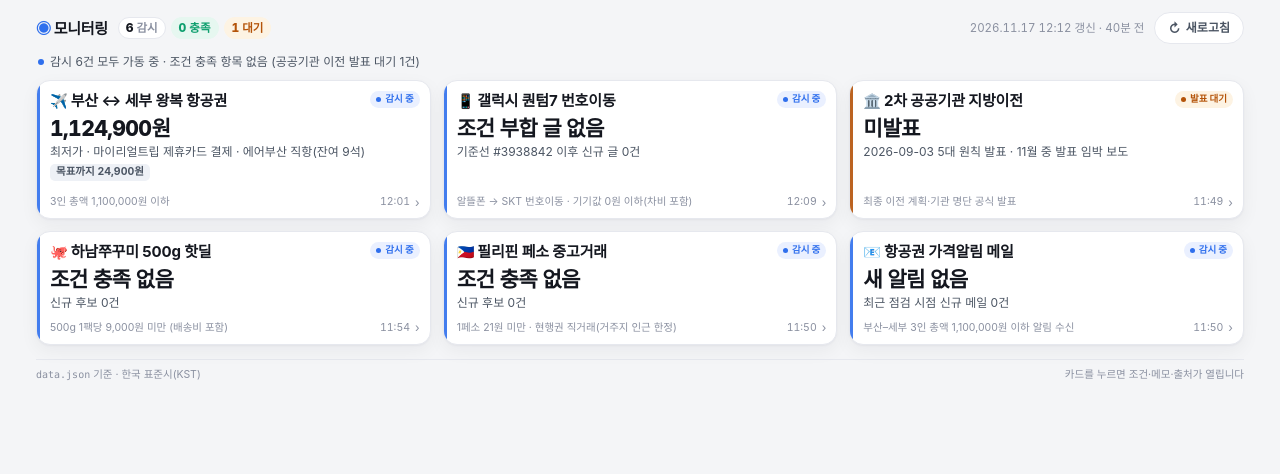
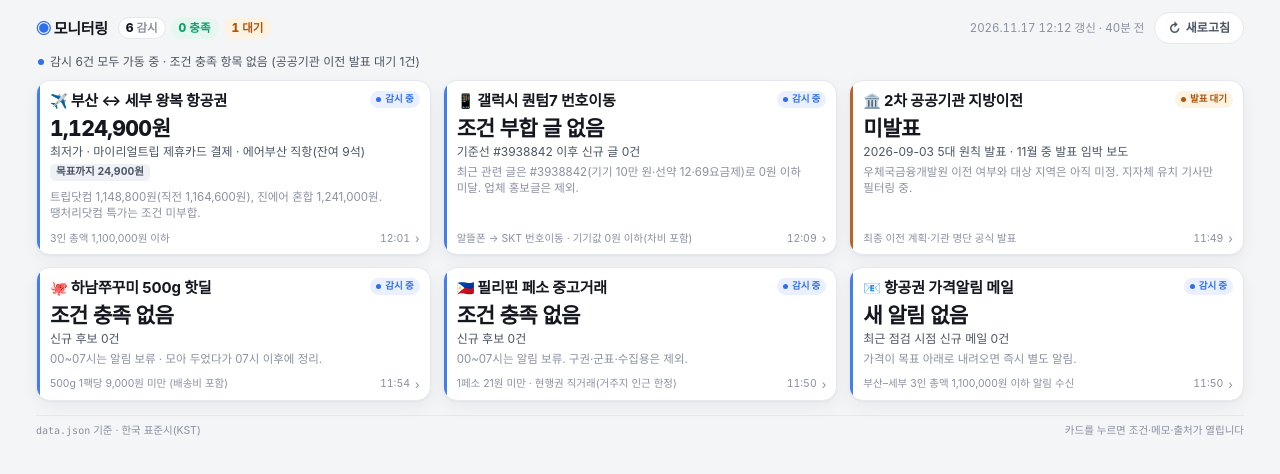
Before and after one commit to dino790/dino790.github.io, a plain HTML site: page index.html in a window 1280 px wide. Drawn offline with Linux system fonts and the light colour scheme.

Commit message:
Uniform mobile row heights; show note line on desktop cards

```diff
--- a/index.html
+++ b/index.html
@@ -170,13 +170,14 @@
     flex: 0 0 auto;
     display: grid;
     grid-template-columns: repeat(2, minmax(0, 1fr));
-    grid-auto-rows: auto;
+    grid-auto-rows: minmax(176px, auto);
     align-content: start;
     gap: 8px;
   }
   @media (min-width: 760px) {
     .grid {
       grid-template-columns: repeat(3, minmax(0, 1fr));
+      grid-auto-rows: auto;
       gap: 12px;
     }
     .wrap { gap: 10px; padding: calc(12px + env(safe-area-inset-top)) calc(16px + env(safe-area-inset-right)) calc(12px + env(safe-area-inset-bottom)) calc(16px + env(safe-area-inset-left)); }
@@ -339,6 +340,22 @@
   .card-foot .cond { flex: 1 1 auto; min-width: 0; overflow: hidden; text-overflow: ellipsis; white-space: nowrap; }
   .card-foot time { flex: none; font-variant-numeric: tabular-nums; }
   .more-hint { flex: none; font-size: 12px; line-height: 1; color: var(--muted); }
+
+  /* 넓은 화면에서만 메모 한 줄까지 표면에 노출 (좁은 화면은 상세 시트에서) */
+  .note { display: none; }
+  @media (min-width: 760px) {
+    .note {
+      margin: 4px 0 0;
+      font-size: 11.5px;
+      line-height: 1.4;
+      color: var(--muted);
+      word-break: keep-all;
+      display: -webkit-box;
+      -webkit-line-clamp: 2;
+      -webkit-box-orient: vertical;
+      overflow: hidden;
+    }
+  }
 
   /* ── 상태 / 스켈레톤 ─────────────────────── */
   .notice {
@@ -566,6 +583,7 @@
     html += '<div class="card-mid"><p class="value">' + escapeHTML(item.latest_value || "–") + "</p>";
     if (item.latest_label) html += '<p class="label">' + escapeHTML(item.latest_label) + "</p>";
     if (item.gap) html += '<span class="gap">' + escapeHTML(item.gap) + "</span>";
+    if (item.note) html += '<p class="note">' + escapeHTML(item.note) + "</p>";
     html += "</div>";
 
     html += '<div class="card-foot">';
```
